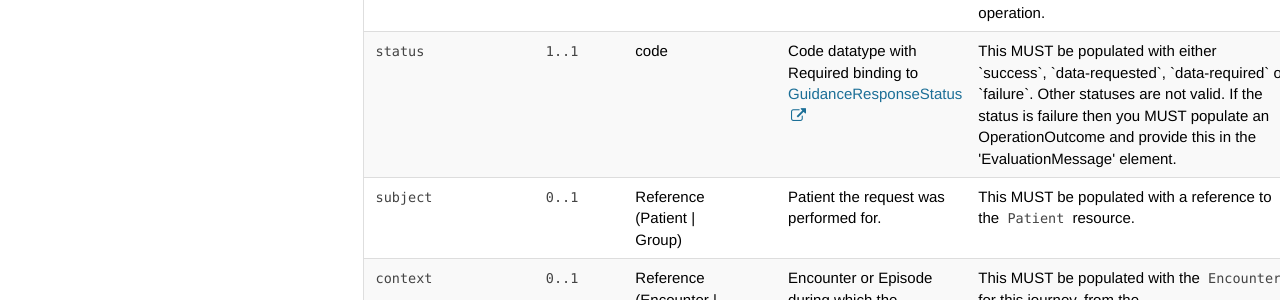
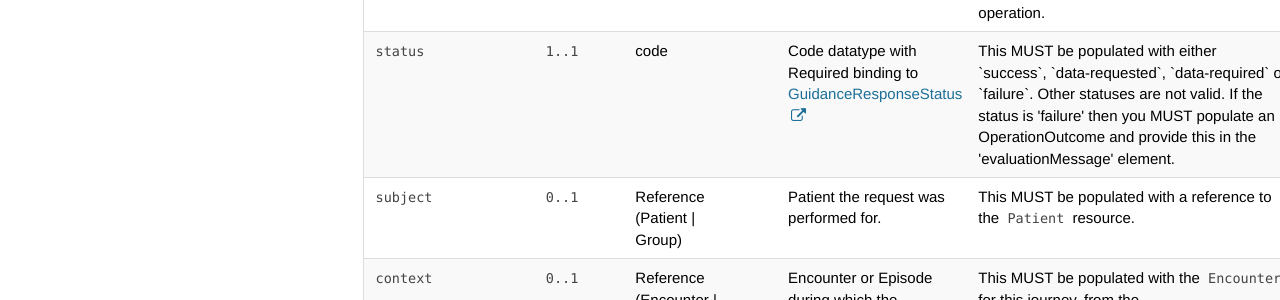
Before and after one commit to nhsconnect/FHIR-CDS, a Jekyll site: the page built from pages/explore/api_guidance_response.md, in a window 1280 px wide and 900 px high, scrolled down 1190 px. Shown: the part 218-518 px from the top of the window. Built offline with Jekyll 4.4.1, drawn with Linux system fonts in a browser that asks for light colours; nearby versions of some CDN libraries; our own code applies the rules of GitHub Pages for plain Markdown files; comment, search, counter and statistics services are not loaded.

Commit message:
CDSAPI-98 revision

```diff
--- a/pages/explore/api_guidance_response.md
+++ b/pages/explore/api_guidance_response.md
@@ -108,7 +108,7 @@ The table below details implementation guidance for the [GuidanceResponse](http:
       <td><code class="highlighter-rouge">1..1</code></td>
     <td>code</td>
     <td>Code datatype with Required binding to <a href="http://hl7.org/fhir/valueset-guidance-response-status.html">GuidanceResponseStatus</a></td>
-<td>This MUST be populated with either `success`, `data-requested`, `data-required` or `failure`. Other statuses are not valid. If the status is failure then you MUST populate an OperationOutcome and provide this in the 'EvaluationMessage' element.</td>
+<td>This MUST be populated with either `success`, `data-requested`, `data-required` or `failure`. Other statuses are not valid. If the status is 'failure' then you MUST populate an OperationOutcome and provide this in the 'evaluationMessage' element.</td>
 </tr>
 <tr>
   <td><code class="highlighter-rouge">subject</code></td>
```
